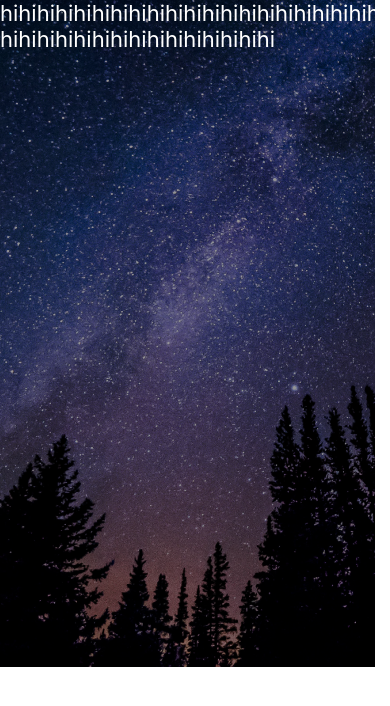
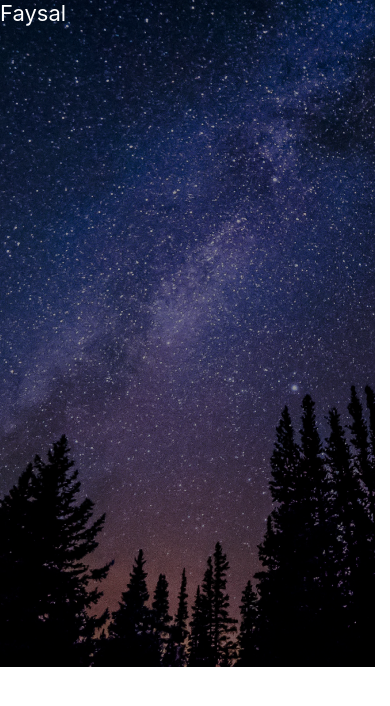
Before and after one commit to f4faysal/assignment-2-clock, a React Native app: screen / in a window 390 px wide. Shown: the top 706 px of the page. Built offline with nearby package versions, Linux system fonts and the light colour scheme.

Commit message:
add test

```diff
--- a/App.js
+++ b/App.js
@@ -6,11 +6,13 @@ export default function App() {
       style={styles.container}
       source={require("./assets/bacground.png")}
     >
-      <Text style={{
-        fontSize : 22,
-        color : "white"
-      }}>
-      hihihihihihihihihihihihihihihihihihihihihihihihihihihihihihihihihihihihi
+      <Text
+        style={{
+          fontSize: 22,
+          color: "white",
+        }}
+      >
+        Faysal
       </Text>
     </ImageBackground>
   );
```
